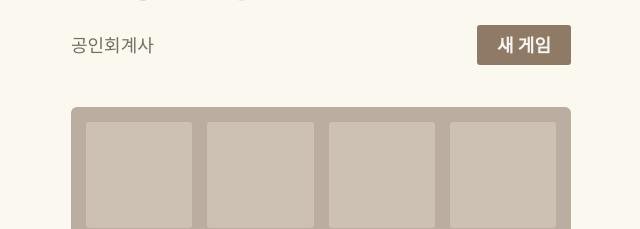
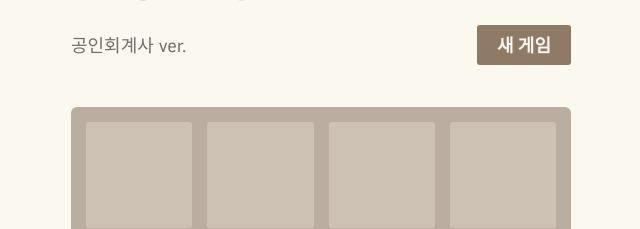
Before and after one commit to jjisu89/cpa_2048, a plain HTML site: page index.html in a window 1280 px wide. Shown: the part 167-396 px from the top of the page, 319-959 px from the left. Drawn offline with Linux system fonts and the light colour scheme.

Commit message:
minor updates

```diff
--- a/index.html
+++ b/index.html
@@ -41,7 +41,7 @@
     </div>
 
     <div class="above-game">
-      <p class="game-intro">공인회계사</p>
+      <p class="game-intro">공인회계사 ver.</p>
       <a class="restart-button">새 게임</a>
     </div>
 
```
Also changed, not shown: 1 other file.
